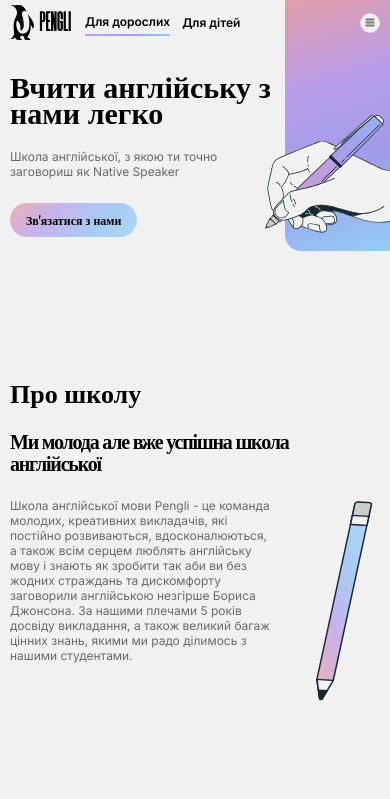
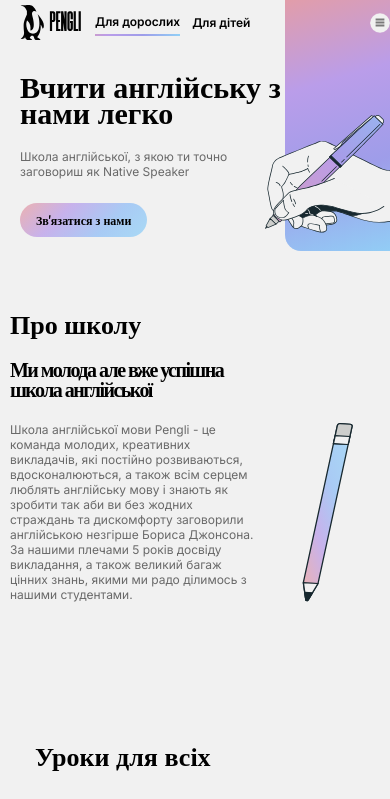
Before and after one commit to mirajane2207/english-school, a React (Create React App) app: page / in a window 390 px wide. Shown: the top 799 px of the page. Built offline with nearby package versions, Linux system fonts and the light colour scheme.

Commit message:
Update adaptive: about

```diff
--- a/src/components/About/About.jsx
+++ b/src/components/About/About.jsx
@@ -1,16 +1,21 @@
 import React from 'react'
-import SectionTitle from '../SectionTitle/SectionTitle.jsx'
-import classes from './About.module.css'
-import adultMobImg from './about-adult-mobile-img.svg'
-import childrenMobImg from './about-children-mobile-img.svg'
+import classes from './About2.module.css'
 
 const About = (props) => {
     return (
-        <div className={classes.about__container} id='about'>
-            <div className={classes.about__text}>
+        <div className={classes.section__container} id='about'>
+            <h2 className={classes.section__title}>Про школу</h2>
+            <div className={classes.about__text_container}>
+                <h3 className={classes.about__title}>{props.title}</h3>
+                <p className={classes.about__text}>{props.text}</p>
+            </div>
+            <div className={props.mode === 'adult' ? classes.about__adult_img : classes.about__children_img}></div>
+
+
+            {/* <div className={classes.about__text}>
                 <div className={classes.about__info}>
                     <div className={classes.about__head_container}>
-                        <div style={{ display: 'flex', flexDirection: 'column', gap: '24px'}}>
+                        <div style={{ display: 'flex', flexDirection: 'column', gap: '24px' }}>
                             <SectionTitle>Про школу</SectionTitle>
                             <h3 className={props.mode === 'adult' ? classes.about__h3_adult : classes.about__h3_children}>{props.title}</h3>
 
@@ -31,14 +36,16 @@ const About = (props) => {
                     </div>
                 </div>
             </div>
-            <div className={props.mode === 'adult' ? classes.about__adult_img : classes.about__children_img}>
 
-                </div>
+
 
             {props.mode === 'children'
-                ? <div className={classes.about__children_rect}></div>
-                : <div style={{position: 'absolute'}}></div>
-            }
+                ? <div className={classes.about__children_rect}>
+                    <div className={classes.about__children_img}></div>
+                </div>
+                : <div className={classes.about__adult_img}></div>
+
+            } */}
         </div>
     )
 }
--- a/src/components/About/About.module.css
+++ b/src/components/About/About.module.css
@@ -1,5 +1,6 @@
 .about__container {
     scroll-margin-top: 100px;
+    width: calc(100vw - 160px);
     height: 550px;
     margin-bottom: 190px;
     display: flex;
--- /dev/null
+++ b/src/components/About/About2.module.css
@@ -0,0 +1,163 @@
+.section__container {
+    width: calc(100vw - 160px);
+    display: grid;
+    grid-template-columns: 1fr 2fr 1fr;
+    grid-auto-rows: minmax(10px, auto);
+}
+
+.section__title {
+    margin-right: 145px;
+    margin-top: 0;
+    grid-row: 2/3;
+    font-family: Oswald;
+    font-size: 78px;
+    line-height: 100%;
+}
+
+.about__text_container {
+    margin-right: 120px;
+    grid-row: 2/3;
+}
+
+.about__adult_img {
+    background-image: url('./about-adult-img.svg');
+    grid-row: 1/4;
+    width: 360px;
+    height: 548px;
+}
+
+.about__children_img {
+    background-image: url('./about-children-img.svg');
+    background-position: right bottom;
+    background-repeat: no-repeat;
+    grid-row: 1/4;
+    width: 346px;
+    height: 565px;
+}
+
+.about__children_img::after {
+    content: '';
+    position: absolute;
+    bottom: -620px;
+    left: -2vh;
+    width: 110vw;
+    height: 167px;
+    z-index: -1;
+    background: linear-gradient(135deg, rgba(222, 31, 31, 0.40) 0%, rgba(103, 31, 222, 0.40) 36.15%, rgba(34, 31, 222, 0.40) 66.33%, rgba(0, 163, 255, 0.40) 100%);
+}
+
+.about__title {
+    grid-row: 2/3;
+
+    font-size: 32px;
+    font-weight: 700;
+    line-height: 112.5%;
+    letter-spacing: -1.92px;
+    margin-bottom: 24px;
+}
+
+.about__text {
+    grid-column: 2/3;
+    grid-row: 3/4;
+}
+
+
+@media (min-width: 1440px) {
+    .section__container {
+        margin: 0 auto;
+        margin-bottom: 200px;
+        max-width: 1280px;
+    }
+}
+
+
+@media (max-width: 1439px) {
+    .section__container {
+        width: calc(100vw - 60px);
+        grid-template-columns: 2fr 0.5fr;
+        margin-bottom: 140px;
+        margin-top: 50px;
+    }
+
+    .section__title {
+        grid-column: 1/2;
+        grid-row: 2/3;
+        font-size: 50px;
+    }
+
+    .about__text_container {
+        grid-column: 1/2;
+        grid-row: 3/4;
+        margin-right: 58px;
+    }
+
+    .about__title {
+        font-size: 26px;
+        line-height: 100%;
+        letter-spacing: -1.56px;
+    }
+
+    .about__adult_img {
+        grid-row: 1/5;
+        width: 275px;
+        height: 420px;
+        background-size: contain;
+        background-repeat: no-repeat;
+        background-position: right center;
+    }
+
+    .about__children_img {
+        grid-row: 1/5;
+        width: 252px;
+        height: 341px;
+        background-size: contain;
+        background-repeat: no-repeat;
+        align-self: end;
+    }
+
+    .about__children_img::after {
+        height: 117px;
+        bottom: -456px;
+    }
+
+}
+
+@media (max-width: 900px) {
+    .section__container {
+        width: calc(100vw - 20px);
+        grid-template-columns: 1fr 0.1fr;
+        padding: 0 10px;
+    }
+
+    .section__title {
+        font-size: 26px;
+        margin-right: 0;
+    }
+
+    .about__text_container {
+        margin-right: 0;
+        grid-column: 1/3;
+    }
+
+
+    .about__title {
+        grid-column: 1/3;
+        font-size: 20px;
+    }
+
+    .about__adult_img {
+        grid-row: 3/4;
+        width: 100px;
+        height: 182px;
+        background-image: url('./about-adult-mobile-img.svg');
+        align-self: end;
+    }
+
+    .about__children_img {
+        grid-row: 2/3;
+        width: 87px;
+        height: 117px;
+    }
+
+
+}
--- a/src/components/Header/Header.module.css
+++ b/src/components/Header/Header.module.css
@@ -72,7 +72,8 @@
 @media(max-width: 1439px) {
 
     .header__container {
-        margin: 0;
+        height: auto;
+        margin-bottom: 160px;
     }
 
     .header__content {
@@ -122,7 +123,7 @@
         width: calc(100vw - 20px);
         padding: 0 10px;
         height: 250px;
-        margin-bottom: 95px;
+        margin-bottom: 0px;
     }
 
     .header__content {
```
Also changed, not shown: src/components/About/about-adult-img.svg.
